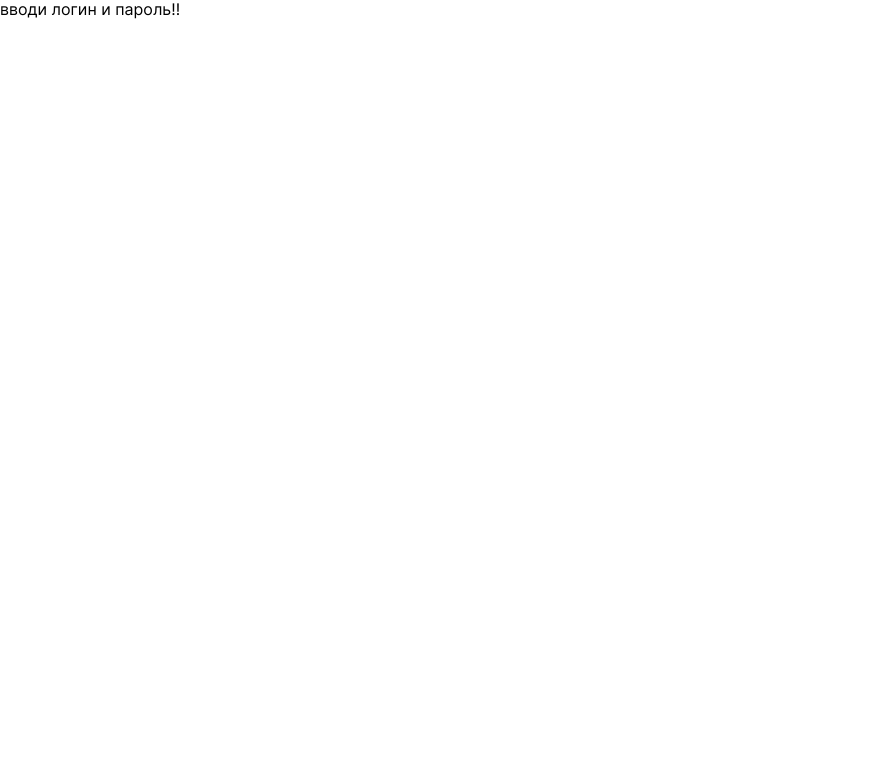
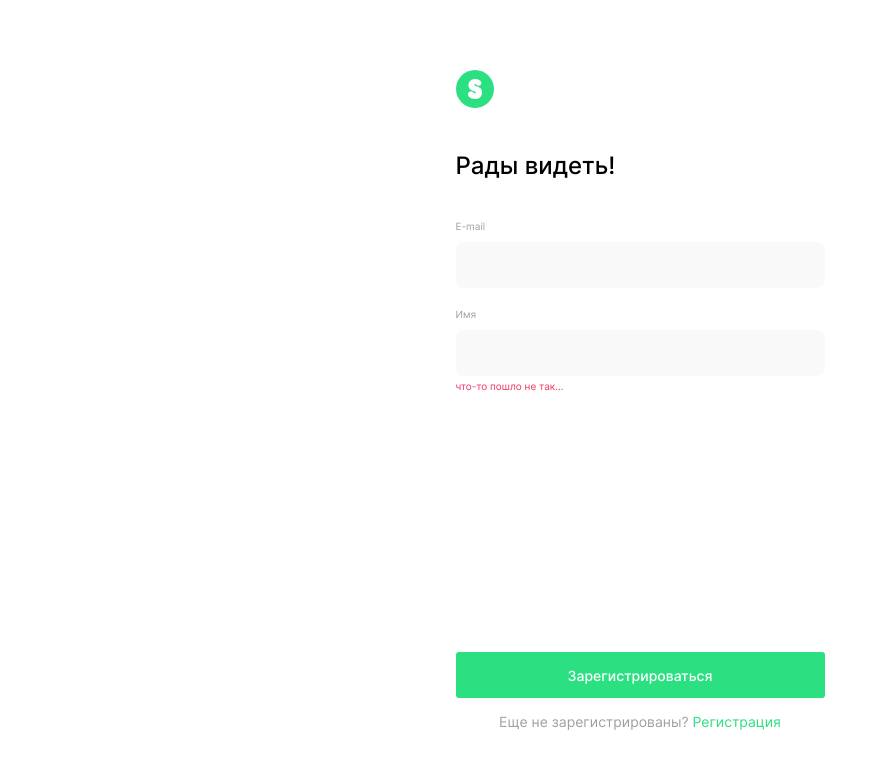
Before and after one commit to inkinyam/movies-explorer-frontend, a React (Create React App) app: page /sign-in in a window 1280 px wide. Shown: the top 768 px of the page, without its empty margins (0-887 px from the left). Built offline with nearby package versions, Linux system fonts and the light colour scheme.

Commit message:
feat: готовность

```diff
--- a/src/components/Header/Header.js
+++ b/src/components/Header/Header.js
@@ -1,11 +1,11 @@
 import MainLogo from '../../images/main-logo.svg';
-import { NavLink } from 'react-router-dom';
+import { Link, NavLink } from 'react-router-dom';
 
 const Header = () => {
   return (
     <header className="header">
       <div className="header__containter">
-        <NavLink to="/" ><img src={MainLogo} alt="" className="" /></NavLink>
+        <Link to="/" ><img src={MainLogo} alt="mainlogo" className="" /></Link>
          <div className='header__link-box'>
           <NavLink to="/sign-up" className="header__link header__link_v_register">Регистрация</NavLink>
           <NavLink to="/sign-in" className="header__link header__link_v_login">Войти</NavLink>
--- a/src/components/Login/Login.js
+++ b/src/components/Login/Login.js
@@ -1,5 +1,27 @@
+import MainLogo from '../../images/main-logo.svg';
+import { Link } from 'react-router-dom';
+
 const Login = () => {
-  return ("вводи логин и пароль!!")
+  return (
+  <section className="auth">
+      <Link to="/" className='auth__link auth__link_v_title' ><img src={MainLogo} alt="mainlogo" className="auth__logo" /></Link>
+      <h2 className="auth__title">Рады видеть!</h2>
+
+      <form className='auth__form'>
+        <label className='auth__label'  htmlFor='email'>E-mail</label>
+        <input type="email" className="auth__input" id="email"></input>
+        <span className="auth__err auth__err-email">что-то пошло не так...</span>
+
+
+        <label className='auth__label' htmlFor='password'>Имя</label>
+        <input type="password" className="auth__input" id="password"></input>
+        <span className="auth__err auth__err-password auth__err_shown">что-то пошло не так...</span>
+
+        <button className="auth__submit">Зарегистрироваться</button>
+        <p className='auth__advice'>Еще не зарегистрированы? <Link className='auth__link' to="/sign-up">Регистрация</Link></p>
+      </form>
+
+  </section>)
 };
 
 export default Login;
--- a/src/components/NavTab/NavTab.css
+++ b/src/components/NavTab/NavTab.css
@@ -151,7 +151,7 @@
   opacity: 0.8;
 }
 
-@media screen and (max-width: 376px) {
+@media screen and (max-width: 500px) {
   .navtab_opened .navtab__container  {
     width: 100%;
   }
@@ -159,4 +159,8 @@
   .navtab__link {
     text-align: center;
   }
+
+  .navtab__container {
+    padding: 13px 13px 46px;
+  }
 }
--- a/src/components/Profile/Profile.css
+++ b/src/components/Profile/Profile.css
@@ -4,6 +4,7 @@
   justify-content: center;
 
   width: 90%;
+  height: calc( 100vh - 74px );
   max-width: 1140px;
   margin: 0 auto;
 
@@ -22,7 +23,8 @@
 .profile__form {
   max-width: 410px;
   width: 100%;
-  margin: 123px auto 220px;
+  height: 100%;
+  margin: 123px auto auto;
 
 }
 
@@ -47,10 +49,11 @@
   line-height: 13px;
   margin: 0;
   order: 1;
+  transition: color .2s ease-in;
 }
 
 .profile__input {
-  width: 90%;
+  width: 85%;
   height: 100%;
   border: none;
   outline: none;
@@ -60,6 +63,7 @@
   line-height: 13px;
   text-align: right;
   order: 2;
+
 }
 
 .profile__input:focus~.profile__label {
@@ -86,3 +90,10 @@
   opacity: 0.8;
   cursor: pointer;
 }
+
+@media screen and (max-width: 500px) {
+  .profile {
+    padding: 70px 0 40px;
+  }
+
+}
--- a/src/components/Register/Register.css
+++ b/src/components/Register/Register.css
@@ -0,0 +1,154 @@
+.auth {
+  display: flex;
+  flex-direction: column;
+  max-width: 369px;
+  width: 100%;
+  height: 100vh;
+  box-sizing: border-box;
+  padding: 70px 0;
+  justify-content:flex-start;
+  margin: 0 auto;
+}
+
+.auth__logo {
+  width: 38px;
+  height: 38px;
+  object-fit: cover;
+  object-position: center;
+}
+
+.auth__title {
+  font-style: normal;
+  font-weight: 500;
+  font-size: 24px;
+  line-height: 29px;
+  margin: 40px 0;
+}
+
+.auth__form {
+  display: flex;
+  flex-direction: column;
+  width: 100%;
+  height: 100%;
+}
+
+.auth__label {
+  font-family: 'Inter';
+  font-style: normal;
+  font-weight: 400;
+  font-size: 10px;
+  line-height: 12px;
+  color: #A0A0A0;
+}
+
+.auth__input {
+  width: 100%;
+  height: 46px;
+  border: none;
+  outline: none;
+  background-color: #F9F9F9;;
+  border-radius: 8px;
+  box-sizing: border-box;
+  padding: 15px;
+  margin: 10px 0 4px;
+
+  font-style: normal;
+  font-weight: 500;
+  font-size: 13px;
+  line-height: 16px;
+}
+
+.auth__input:focus {
+  background-color: rgba(43, 224, 128, .1);
+}
+
+.auth__err {
+  opacity: 0;
+  height: 12px;
+  font-style: normal;
+  font-weight: 400;
+  font-size: 10px;
+  line-height: 12px;
+  color: #EE3465;
+  margin: 0 0 4px;
+  transition: opacity .2s ease-in;
+}
+
+.auth__err_shown {
+  opacity: 1;
+}
+
+.auth__submit {
+  border: none;
+  outline: none;
+  background-color: #2BE080;
+  border-radius: 3px;
+
+  color: #fff;
+  font-style: normal;
+  font-weight: 500;
+  font-size: 14px;
+  line-height: 17px;
+
+  width: 100%;
+  height: 46px;
+  margin-top: auto;
+
+  opacity: 1;
+  transition: opacity .2s ease-in;
+}
+
+.auth__submit:hover {
+  opacity: 0.8;
+  cursor: pointer;
+}
+
+.auth__advice {
+  font-style: normal;
+  font-weight: 400;
+  font-size: 14px;
+  line-height: 17px;
+  color: #A0A0A0;
+  margin: 15px 0 0;
+  text-align: center;
+
+}
+
+.auth__link {
+  color: #2BE080;
+  text-decoration: none;
+  opacity: 1;
+  transition: opacity .2s ease-in;
+}
+
+.auth__link:hover {
+  opacity: 0.8;
+  cursor: pointer;
+}
+
+@media screen and (max-width: 500px) {
+  .auth {
+    max-width: 260px;
+    padding: 56px 0 30px;
+  }
+
+  .auth__link_v_title {
+    text-align: center;
+  }
+
+  .auth__title {
+    text-align: center;
+    margin: 50px 0 80px;
+  }
+
+  .auth__submit {
+    font-size: 12px;
+    line-height: 15px;
+  }
+
+  .auth__advice {
+    font-size: 12px;
+    line-height: 15px;
+  }
+
+}
--- a/src/components/Register/Register.js
+++ b/src/components/Register/Register.js
@@ -1,6 +1,31 @@
+import MainLogo from '../../images/main-logo.svg';
+import { Link } from 'react-router-dom';
 
 const Register = () => {
-  return ("регистрируйся!!")
+  return (
+  <section className="auth">
+      <Link to="/" className='auth__link auth__link_v_title' ><img src={MainLogo} alt="mainlogo" className="auth__logo" /></Link>
+      <h2 className="auth__title">Добро пожаловать!</h2>
+
+      <form className='auth__form'>
+        <label className='auth__label' htmlFor='name'>Имя</label>
+        <input type="text" className="auth__input" id="name"></input>
+        <span className="auth__err auth__err-name ">что-то пошло не так...</span>
+
+        <label className='auth__label'  htmlFor='email'>E-mail</label>
+        <input type="email" className="auth__input" id="email"></input>
+        <span className="auth__err auth__err-email">что-то пошло не так...</span>
+
+
+        <label className='auth__label' htmlFor='password'>Имя</label>
+        <input type="password" className="auth__input" id="password"></input>
+        <span className="auth__err auth__err-password auth__err_shown">что-то пошло не так...</span>
+
+        <button className="auth__submit">Зарегистрироваться</button>
+        <p className='auth__advice'>Уже зарегистрированы? <Link className='auth__link' to="/sign-in">Войти</Link></p>
+      </form>
+
+  </section>)
 };
 
 export default Register;
--- a/src/components/SearchForm/SearchForm.js
+++ b/src/components/SearchForm/SearchForm.js
@@ -1,11 +1,19 @@
+import React from "react";
+
 const SearchFrom = () => {
+const [isChecked, onClickCheckbox] = React.useState(true);
+
+const handleClickCheckbox = () => {
+  onClickCheckbox(isChecked);
+}
+
   return (
     <form className="searchingForm">
       <input className="searchigForm__input" placeholder="Фильм"></input>
       <button className="searchigForm__submit"></button>
 
        <div  className="searchigForm__toggler">
-          <input type="checkbox" className="searchigForm__checkbox"  id="shortmovie" />
+          <input type="checkbox" className="searchigForm__checkbox" onClick={handleClickCheckbox}  id="shortmovie" />
           <div className="searchigForm__knobs"></div>
           <div className="searchigForm__layer"></div>
           <label htmlFor="shortmovie" className="searchingForm__toggler-description">Короткометражки</label>
```
